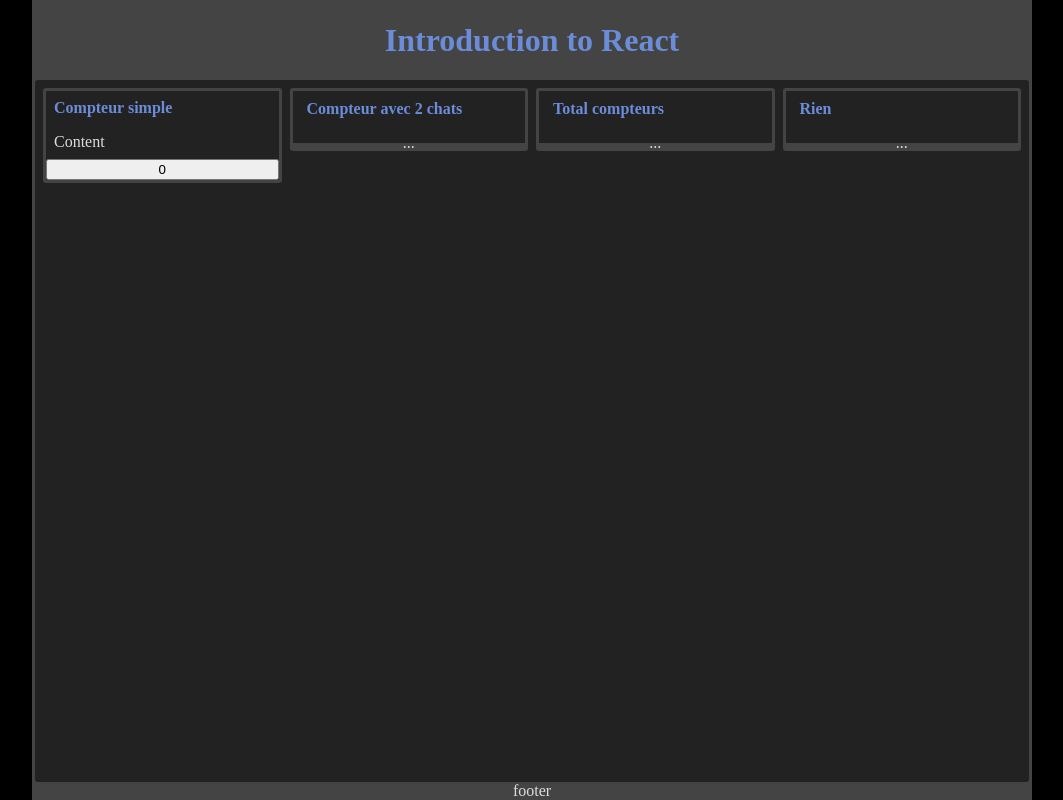
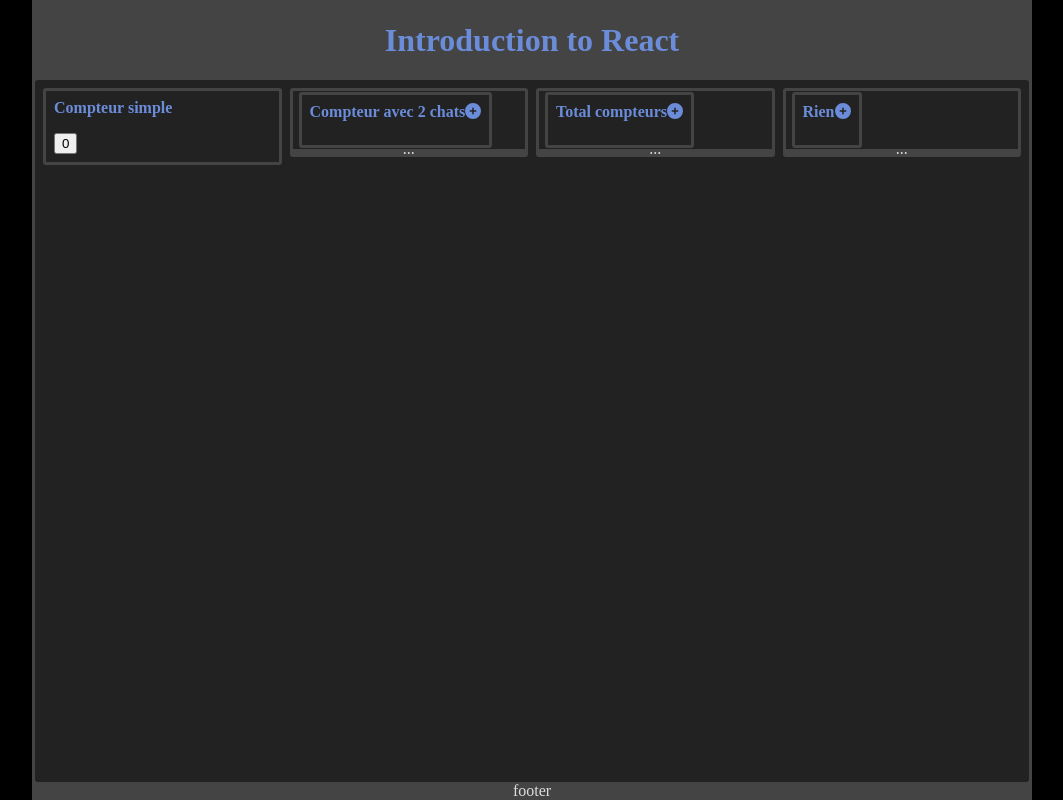
Before and after one commit to fay0026/introduction_react, a React (Vite) app: page / in a window 1280 px wide. Shown: the whole page, without its empty margins (108-1171 px from the left). Built offline with nearby package versions, Linux system fonts and the light colour scheme.

Commit message:
17.Ajout d'une icône fait, FoldableCard optimisé

```diff
--- a/src/App.jsx
+++ b/src/App.jsx
@@ -11,31 +11,44 @@
     two: false,
     three: false,
   });
+
   const [counts, setCounts] = useState({
     simple: 0,
     chats: 0,
   });
+
   const { simple, chats } = counts;
   const { one, two, three } = gates;
+
   const simpleHandler = (cpt) => {
     setCounts({ simple: cpt, chats });
-    // console.log(cpt);
-    // console.log("Le simple est +1");
   };
   const chatsHandler = (cpt) => {
     setCounts({ simple, chats: cpt });
-    // console.log(cpt);
-    // console.log("Miaou");
   };
+
   const gatesHandler1 = () => {
-    setGates({ one: true, two, three });
+    if (gates.one) {
+      setGates({ one: false, two, three });
+    } else {
+      setGates({ one: true, two, three });
+    }
   };
   const gatesHandler2 = () => {
-    setGates({ one, two: true, three });
+    if (gates.two) {
+      setGates({ one, two: false, three });
+    } else {
+      setGates({ one, two: true, three });
+    }
   };
   const gatesHandler3 = () => {
-    setGates({ one, two, three: true });
+    if (gates.three) {
+      setGates({ one, two, three: false });
+    } else {
+      setGates({ one, two, three: true });
+    }
   };
+
   // console.log(typeof chatsHandler);
   return (
     <div className="app">
--- a/src/components/Card.jsx
+++ b/src/components/Card.jsx
@@ -5,8 +5,7 @@
   return (
     <article className="card">
       <header className="card__header header__title">{titre}</header>
-      <section className="card__main">Content</section>
-      {content}
+      <section className="card__main">{content}</section>
     </article>
   );
 }
--- a/src/components/FoldableCard.jsx
+++ b/src/components/FoldableCard.jsx
@@ -1,21 +1,41 @@
 import React from "react";
 import PropTypes from "prop-types";
+import { FontAwesomeIcon } from "@fortawesome/react-fontawesome";
+import { faCircleMinus, faCirclePlus } from "@fortawesome/free-solid-svg-icons";
+import Card from "./Card";
+import Button from "./Button";
+
+<FontAwesomeIcon icon={faCircleMinus} />;
 
 function FoldableCard({ titre, content, opened, onClick }) {
   let ret;
   if (opened) {
     ret = (
-      <button className="card foldable shown" type="button">
-        <header className="card__header header__title">{titre}</header>
-        <section className="card__main">{content}</section>
-      </button>
+      <Button className="card foldable shown">
+        <Card
+          titre={
+            <>
+              {titre}
+              <FontAwesomeIcon icon={faCircleMinus} onClick={onClick} />
+            </>
+          }
+          content={content}
+        />
+      </Button>
     );
   } else {
     ret = (
-      <button className="card foldable" type="button" onClick={onClick}>
-        <header className="card__header header__title">{titre}</header>
-        <section className="card__main" />
-      </button>
+      <Button className="card foldable">
+        <Card
+          titre={
+            <>
+              {titre}
+              <FontAwesomeIcon icon={faCirclePlus} onClick={onClick} />
+            </>
+          }
+          content={null}
+        />
+      </Button>
     );
   }
   return ret;
```
Also changed, not shown: 1 other file (tests, documents, lock files or other folders).
